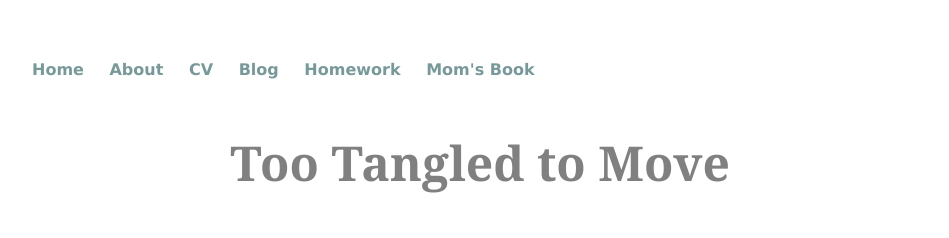
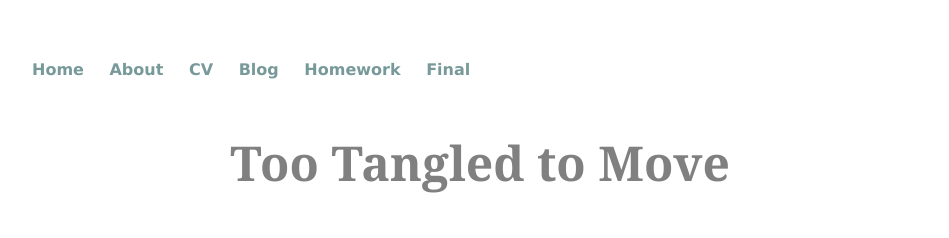
Before and after one commit to Sarahsheridan97/sarahsheridan97.github.io, a Jekyll site: the page built from final/index.html, in a window 1280 px wide. Shown: the top 238 px of the page, without its empty margins (160-1109 px from the left). Built offline with Jekyll 4.4.1, drawn with Linux system fonts in a browser that asks for light colours.

Commit message:
Update extra.html

```diff
--- a/_layouts/extra.html
+++ b/_layouts/extra.html
@@ -13,7 +13,7 @@
 	        		<li><a href="/cv">CV</a></li>
 	        		<li><a href="/blog">Blog</a></li>
 				<li><a href="/homework">Homework</a></li>
-				<li><a href="/mombook">Mom's Book</a><li>
+				<li><a href="/final">Final</a><li>
 	    		</ul>
 			</nav>
 			<div class="container">
```
